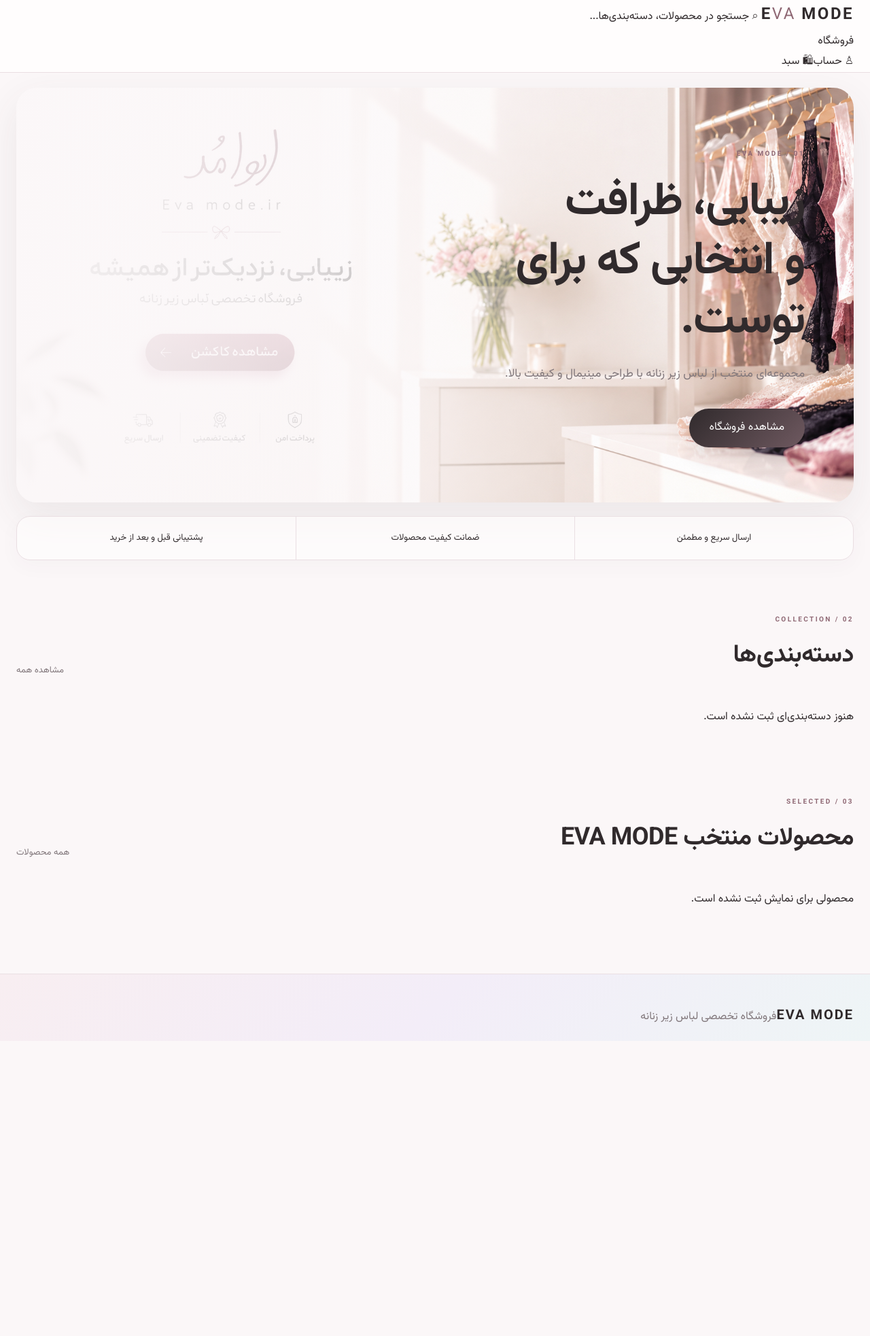
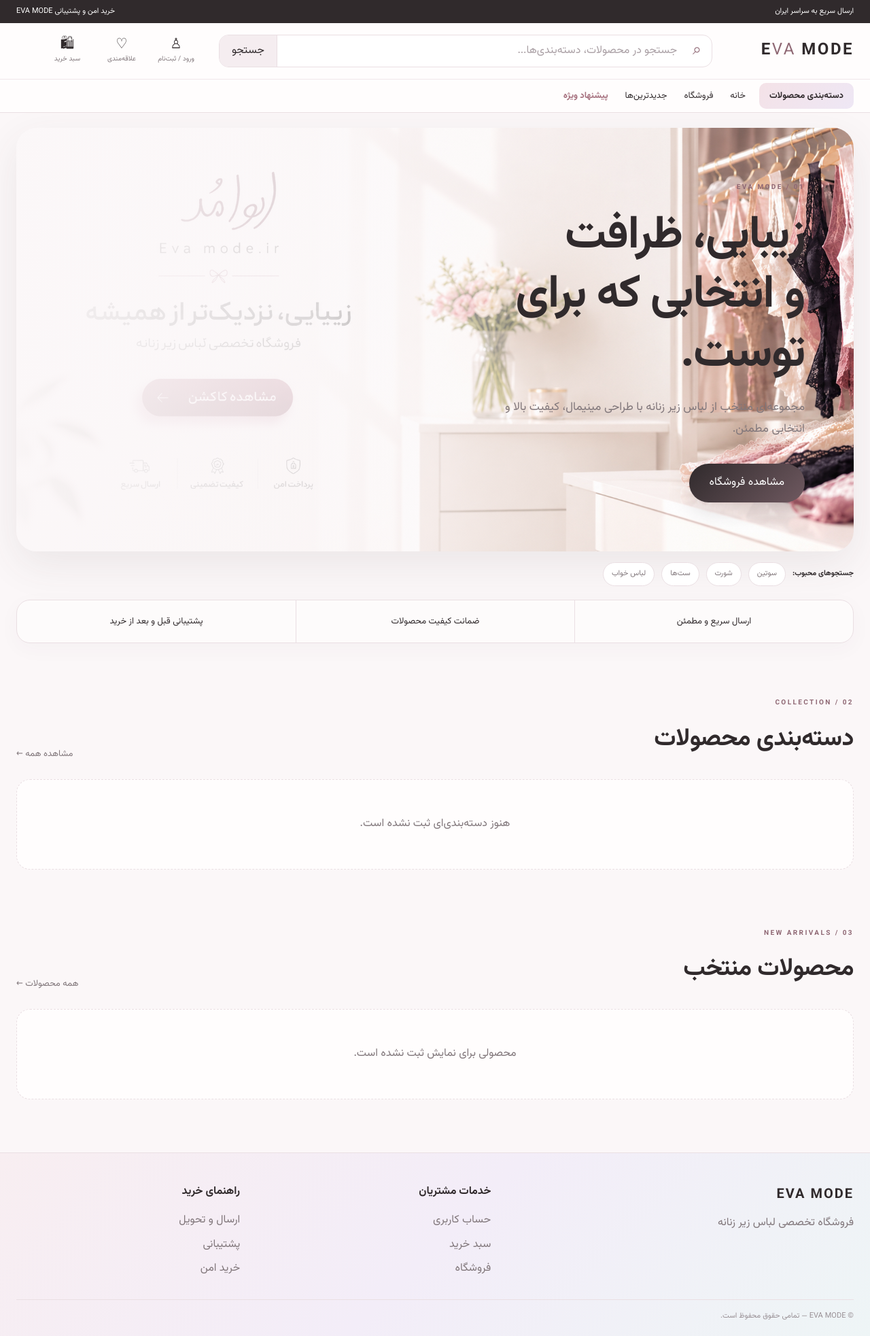
Before and after one commit to evamode29/eva-mode, a Django app: page / in a window 1280 px wide. Shown: the whole page at 68% size. Before the commit the page ends 1531 px from the top, so only its background shows below. Run offline with Django 5.2, Linux system fonts and the light colour scheme; data that the repository does not hold is empty.

Commit message:
Redesign EVA MODE homepage storefront

```diff
--- a/templates/home.html
+++ b/templates/home.html
@@ -1,24 +1,9 @@
-{% load static %}
-<!doctype html>
-<html lang="fa" dir="rtl">
-<head>
-  <meta charset="utf-8">
-  <meta name="viewport" content="width=device-width, initial-scale=1">
-  <title>EVA MODE | فروشگاه تخصصی لباس زیر زنانه</title>
-  <link rel="stylesheet" href="{% static 'css/eva.css' %}">
-</head>
-<body>
-<header class="header"><div class="container header-inner">
-  <a class="brand" href="/">E<span>VA</span> MODE</a>
-  <a class="search" href="/shop/">⌕ <span>جستجو در محصولات، دسته‌بندی‌ها...</span></a>
-  <nav><a href="/shop/">فروشگاه</a>{% for c in categories %}<a href="/shop/?category={{ c.slug }}">{{ c.name }}</a>{% endfor %}</nav>
-  <div class="actions"><a href="/account/">♙ حساب</a><a href="/shop/">🛍 سبد</a></div>
-</div></header>
-<main>
-<section class="hero"><div class="hero-content"><small>01 / EVA MODE</small><h1>زیبایی، ظرافت<br>و انتخابی که برای توست.</h1><p>مجموعه‌ای منتخب از لباس زیر زنانه با طراحی مینیمال و کیفیت بالا.</p><a class="btn" href="/shop/">مشاهده فروشگاه</a></div></section>
+{% extends "base.html" %}
+{% block title %}EVA MODE | فروشگاه تخصصی لباس زیر زنانه{% endblock %}
+{% block content %}
+<section class="hero"><div class="hero-content"><small>01 / EVA MODE</small><h1>زیبایی، ظرافت<br>و انتخابی که برای توست.</h1><p>مجموعه‌ای منتخب از لباس زیر زنانه با طراحی مینیمال، کیفیت بالا و انتخابی مطمئن.</p><a class="btn" href="/shop/">مشاهده فروشگاه</a></div></section>
+<div class="quick-searches"><strong>جستجوهای محبوب:</strong><a href="/shop/?category=bra">سوتین</a><a href="/shop/?category=brief">شورت</a><a href="/shop/?category=sets">ست‌ها</a><a href="/shop/?category=nightwear">لباس خواب</a></div>
 <section class="trust"><div>ارسال سریع و مطمئن</div><div>ضمانت کیفیت محصولات</div><div>پشتیبانی قبل و بعد از خرید</div></section>
-<section class="section"><div class="section-head"><div><small>02 / COLLECTION</small><h2>دسته‌بندی‌ها</h2></div><a href="/shop/">مشاهده همه</a></div><div class="categories">{% for c in categories %}<a class="category" href="/shop/?category={{ c.slug }}"><span>{{ c.name }}</span><b>→</b></a>{% empty %}<p>هنوز دسته‌بندی‌ای ثبت نشده است.</p>{% endfor %}</div></section>
-<section class="section"><div class="section-head"><div><small>03 / SELECTED</small><h2>محصولات منتخب EVA MODE</h2></div><a href="/shop/">همه محصولات</a></div><div class="grid">{% for p in products %}<a class="card" href="/shop/product/{{ p.slug }}/"><div class="image">{% if p.image_url %}<img src="{{ p.image_url }}" alt="{{ p.name }}">{% else %}<span>EVA MODE</span>{% endif %}</div><h3>{{ p.name }}</h3><div class="price">{{ p.price|floatformat:0 }} تومان</div></a>{% empty %}<p>محصولی برای نمایش ثبت نشده است.</p>{% endfor %}</div></section>
-</main>
-<footer class="footer"><div class="container"><strong>EVA MODE</strong><span>فروشگاه تخصصی لباس زیر زنانه</span></div></footer>
-</body></html>
+<section class="section"><div class="section-head"><div><small>02 / COLLECTION</small><h2>دسته‌بندی محصولات</h2></div><a href="/shop/">مشاهده همه ←</a></div><div class="categories">{% for c in categories %}<a class="category" href="/shop/?category={{ c.slug }}"><span>{{ c.name }}</span><b>←</b></a>{% empty %}<div class="empty">هنوز دسته‌بندی‌ای ثبت نشده است.</div>{% endfor %}</div></section>
+<section class="section"><div class="section-head"><div><small>03 / NEW ARRIVALS</small><h2>محصولات منتخب</h2></div><a href="/shop/">همه محصولات ←</a></div><div class="grid">{% for p in products %}<a class="card" href="{{ p.get_absolute_url }}"><div class="image">{% if p.primary_color and p.primary_color.image %}<img src="{{ p.primary_color.image.url }}" alt="{{ p.name }}">{% elif p.image_url %}<img src="{{ p.image_url }}" alt="{{ p.name }}">{% else %}<span>EVA MODE</span>{% endif %}</div>{% if p.old_price %}<del>{{ p.old_price|floatformat:0 }} تومان</del>{% endif %}<h3>{{ p.name }}</h3><div class="price">{{ p.price|floatformat:0 }} تومان</div></a>{% empty %}<div class="empty">محصولی برای نمایش ثبت نشده است.</div>{% endfor %}</div></section>
+{% endblock %}
```
